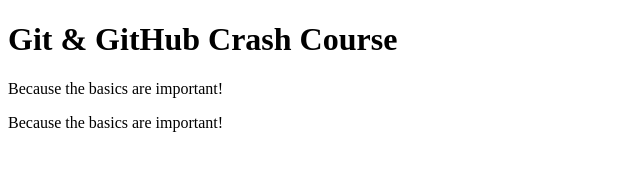
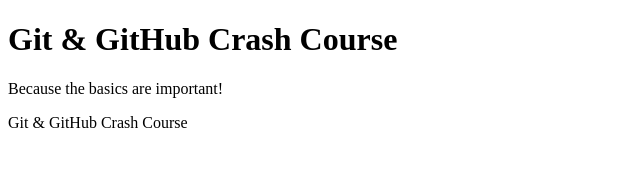
Before and after one commit to fekt2016/github-crash-course, a plain HTML site: page index.html in a window 1280 px wide. Shown: the full height of the page, 0-640 px from the left. Drawn offline with Linux system fonts and the light colour scheme.

Commit message:
new commit

```diff
--- a/index.html
+++ b/index.html
@@ -9,8 +9,9 @@
   <body>
     <h1>Git & GitHub Crash Course</h1>
     <p>Because the basics are important!</p>
+
     <section>
-      <p>Because the basics are important!</p>
+      <p>Git & GitHub Crash Course</p>
     </section>
   </body>
 </html>
```
